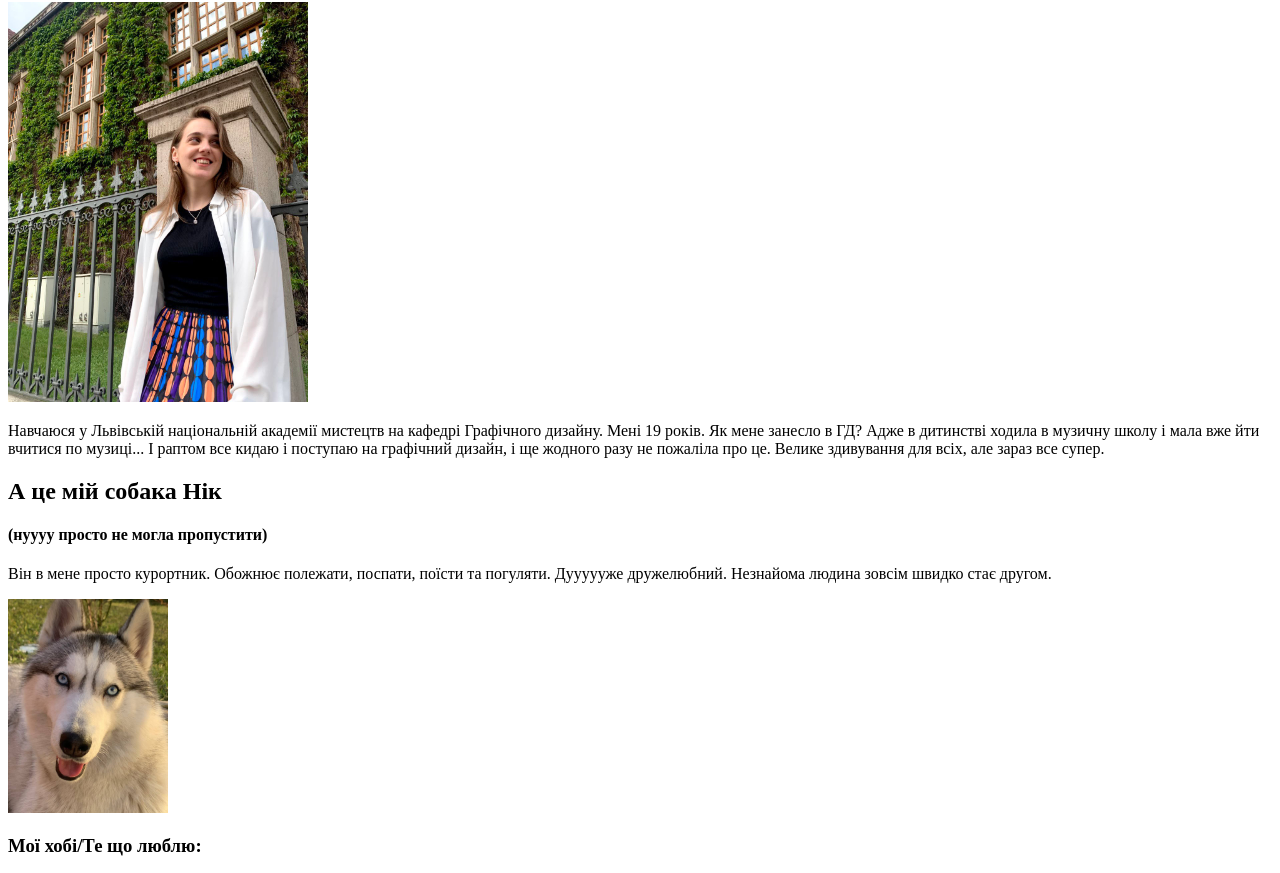
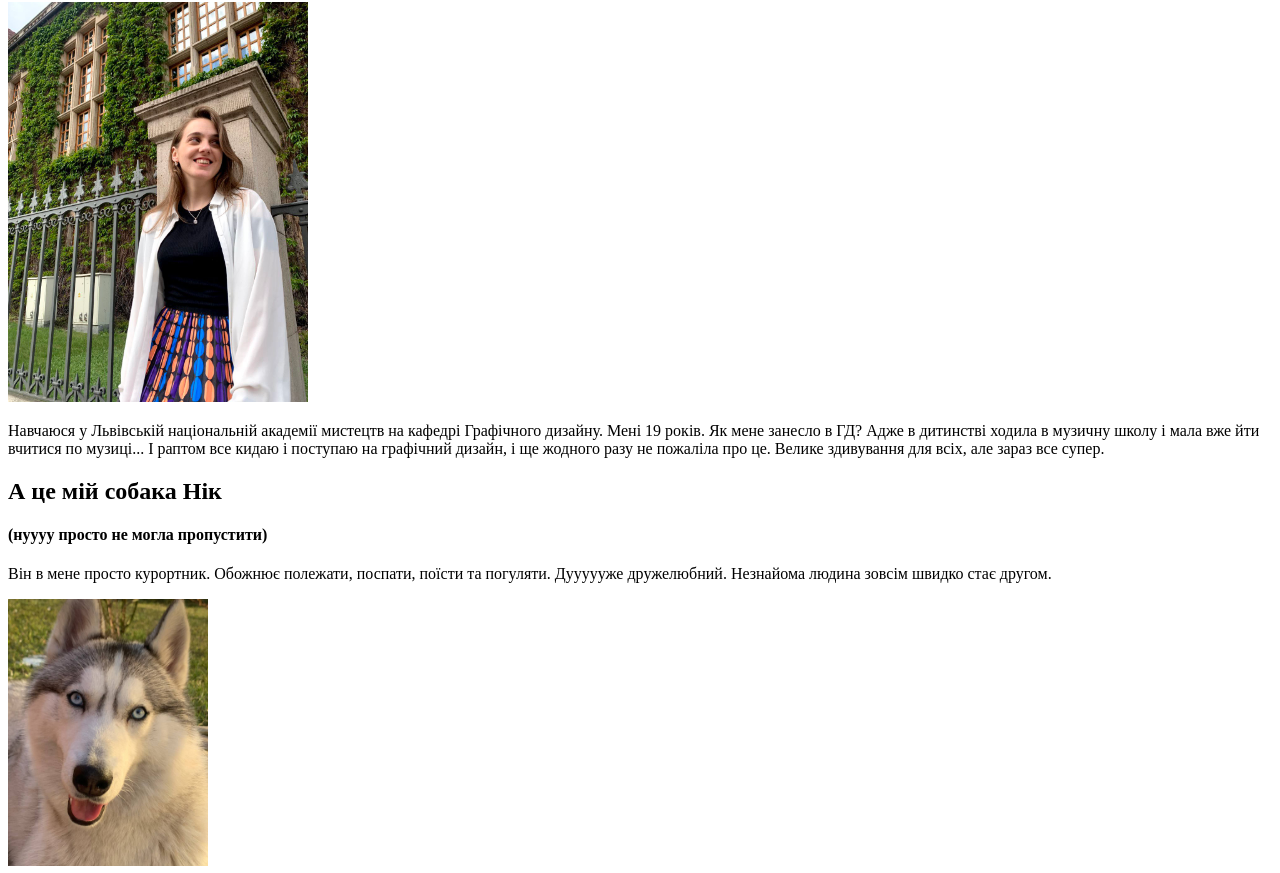
Before and after one commit to Yaryna557/yaryna557.github.io, a plain HTML site: page index.html in a window 1280 px wide. Shown: the part 78-951 px from the top of the page. Drawn offline with Linux system fonts and the light colour scheme.

Commit message:
chaged photo

```diff
--- a/index.html
+++ b/index.html
@@ -16,7 +16,7 @@
   <p>
   Він в мене просто курортник. Обожнює полежати, поспати, поїсти та погуляти. Дуууууже дружелюбний. Незнайома людина зовсім швидко стає другом.
   </p>
-  <img src="Nik.jpg" width="160">
+  <img src="Nik.jpg" width="200">
  <p>
     <h3><b>Мої хобі/Те що люблю:</b> </h3>
     <li>Співати </li>
```
